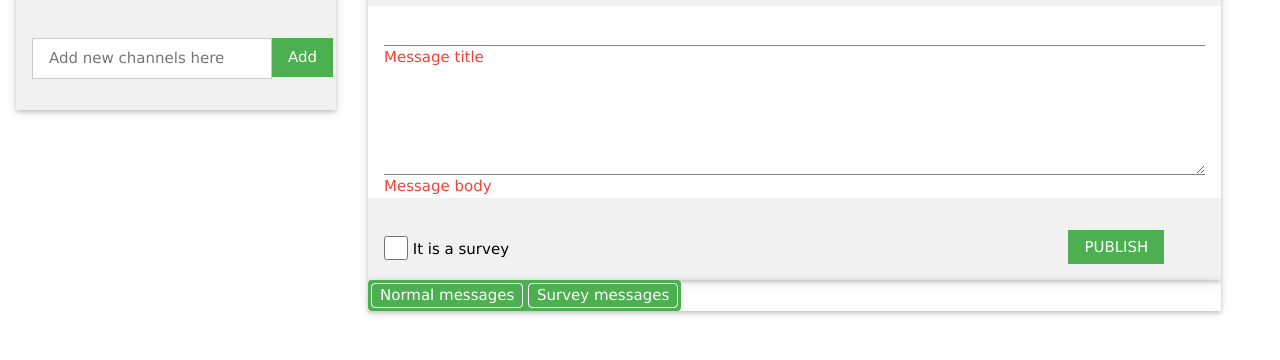
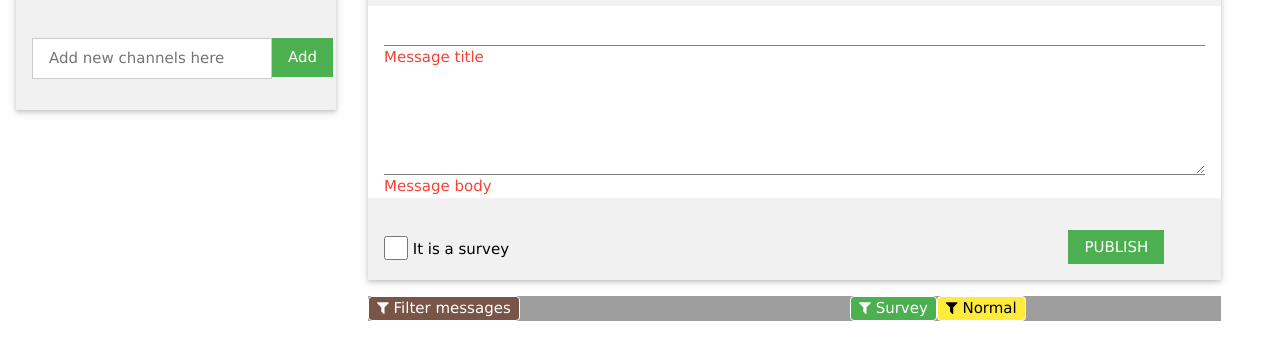
Before and after one commit to sandipsahoo2k2/quickdemo, a plain HTML site: page public/index_demo.html in a window 1280 px wide. Shown: the part 98-458 px from the top of the page. Drawn offline with nearby package versions, Linux system fonts and the light colour scheme; no server answers.

Commit message:
added filters

```diff
--- a/public/index_demo.html
+++ b/public/index_demo.html
@@ -4,6 +4,7 @@
 <script src="https://www.gstatic.com/firebasejs/3.3.0/firebase-app.js"></script>
 <script src="https://www.gstatic.com/firebasejs/3.3.0/firebase-auth.js"></script>
 <script src="https://www.gstatic.com/firebasejs/3.3.0/firebase-database.js"></script>
+<link rel="stylesheet" href="https://cdnjs.cloudflare.com/ajax/libs/font-awesome/4.6.3/css/font-awesome.min.css">
 
 <link rel="stylesheet" href="css/w3.css">
 <body>
@@ -55,6 +56,10 @@ app.controller("channelCtrl", function($scope, $rootScope) {
     return newKey;
   }
 
+  $scope.selectLiIndex = function(index) {
+      $scope.selectedRow = index;
+  }
+
   $scope.selectChannel = function(x) {
           $rootScope.selected_channel = x;
           var index = $scope.channels.indexOf(x);
@@ -76,8 +81,6 @@ app.controller("channelCtrl", function($scope, $rootScope) {
             $rootScope.messageArray[index] = childSnapshot.val().message;
             $rootScope.$apply("messageArray");
           });
-
-         $scope.selectedRow = index; // This is for changing color on select a channel
     }
 
       $scope.removeChannel = function (x) {
@@ -189,8 +192,8 @@ app.controller("messageCtrl", function($scope, $rootScope, $http) {
             <p class="w3-padding-left w3-text-red">{{errortext}}</p>
           </div>
 
-          <ul class="w3-ul" >
-          <li ng-repeat="x in channels | filter:addMe" ng-click="selectChannel(x)" style="cursor:pointer;" class="w3-padding-16" ng-class="{'selected': $index == selectedRow }">{{x}}<span ng-click="removeChannel(x)" style="cursor:pointer;" class="w3-right w3-margin-right">X</span></li>
+          <ul class="w3-ul">
+          <li ng-repeat="x in channels | filter:addMe" ng-click="selectChannel(x);selectLiIndex($index);" style="cursor:pointer;" class="w3-padding-16" ng-class="{'selected': $index == selectedRow }">{{x}}<span ng-click="removeChannel(x)" style="cursor:pointer;" class="w3-right w3-margin-right">X</span></li>
           </ul>
 
         </div>
@@ -225,18 +228,28 @@ app.controller("messageCtrl", function($scope, $rootScope, $http) {
 
           </div>
         </div>
-
+        <div class="w3-row w3-grey w3-margin-top w3-margin-bottom">
+        <div class="w3-col s5">
+              <span class="w3-tag w3-round s6 w3-brown w3-border w3-border-white" ng-init="fileterBySurvey = undefined;" ng-click="fileterBySurvey = undefined"><i class="fa fa-filter" aria-hidden="true"></i>
+                      Filter messages
+              </span>
+          </div>
+          <div class="w3-col s3">
+            <span class="w3-tag w3-round w3-green w3-border w3-border-white w3-right" ng-click="fileterBySurvey = true">
+            <i class="fa fa-filter" aria-hidden="true"></i>
+                      Survey
+            </span>
+          </div>
+          <div class="w3-col s4">
+              <span class="w3-tag w3-round s6 w3-yellow w3-border w3-border-white w3-left" ng-click="fileterBySurvey = false">
+                <i class="fa fa-filter" aria-hidden="true"></i>
+                      Normal
+              </span>
+          </div>
+        </div>
         <div class="w3-row">
           <div class="w3-card-2">
-            <div class="w3-tag w3-round w3-green" style="padding:3px;">
-              <div class="w3-tag w3-round w3-green w3-border w3-border-white">
-                Normal messages
-              </div>
-              <div class="w3-tag w3-round w3-green w3-border w3-border-white">
-                Survey messages
-              </div>
-            </div>
-            <div ng-repeat="m in messageArray.slice().reverse()" class="w3-padding-4">
+            <div ng-repeat="m in messageArray.slice().reverse() | filter:{survey : fileterBySurvey}" class="w3-padding-4">
                 <div ng-if="m.survey==true" class="w3-card-4 w3-leftbar w3-border-green">
                     <header class="w3-container w3-pale-green">
                       <h4>{{m.title}}</h4>
@@ -249,10 +262,10 @@ app.controller("messageCtrl", function($scope, $rootScope, $http) {
                       <div class="w3-row">
                         <div class="w3-col s8">&nbsp;</div>
                         <div class="w3-col s2">
-                          Yes&nbsp;<span class="w3-tag w3-btn w3-green" ng-click="addYesCount(m)" >{{m.yesCount}}
+                          Yes&nbsp;<span class="w3-tag w3-btn w3-green">{{m.yesCount}}
                         </div>
                         <div class="w3-col s2">
-                          No&nbsp;<span class="w3-tag w3-btn w3-red" ng-click="addNoCount(m)" >{{m.noCount}}
+                          No&nbsp;<span class="w3-tag w3-btn w3-red">{{m.noCount}}
                         </div>
                       </div>
                     </footer>
```
Also changed, not shown: 1 other file.
